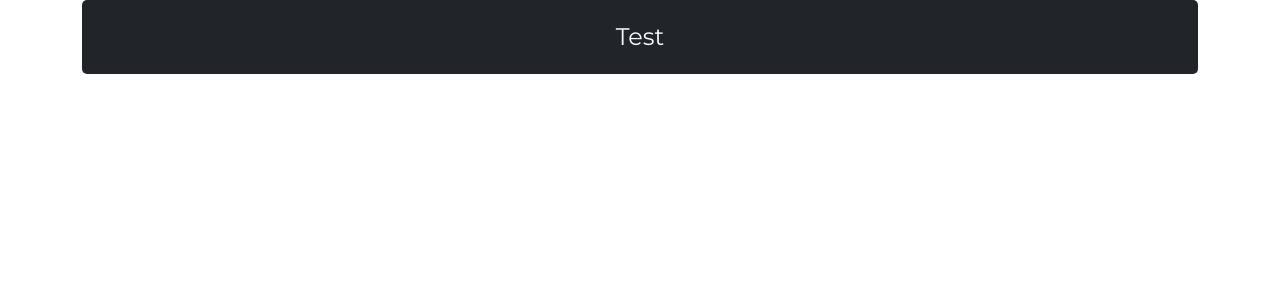
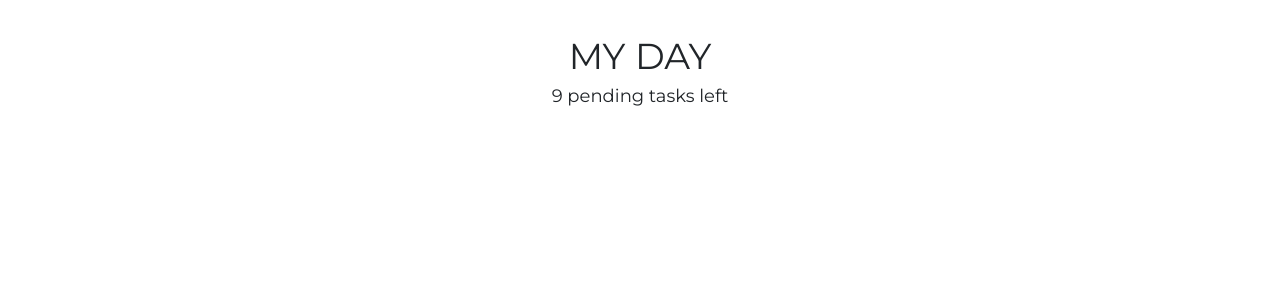
Before and after one commit to jordanmccollam/simple-todo, a React (Create React App) app in the folder client/: page / in a window 1280 px wide. Shown: the top 300 px of the page. Built offline with nearby package versions, Linux system fonts and the light colour scheme.

Commit message:
Finished heading component

```diff
--- a/client/src/App.js
+++ b/client/src/App.js
@@ -9,7 +9,7 @@ function App() {
       <Container>
         <Row>
           <Col>
-            <Heading filled >Test</Heading>
+            <Heading subtext={`9 pending tasks left`} >MY DAY</Heading>
           </Col>
         </Row>
       </Container>
--- a/client/src/components/Heading/Heading.js
+++ b/client/src/components/Heading/Heading.js
@@ -4,6 +4,7 @@ const Heading = (props) => {
     return (
         <div className={`heading ${props.filled ? 'heading-filled' : ''}`}>
             {props.children}
+            <div className='heading-subtext'>{props.subtext}</div>
         </div>
     )
 }
--- a/client/src/components/Heading/heading.scss
+++ b/client/src/components/Heading/heading.scss
@@ -1,6 +1,9 @@
 @import "../../app.scss";
+@import url('https://fonts.googleapis.com/css2?family=Karla:wght@200;300;400;700&family=Montserrat:wght@100;300;400;700&display=swap');
 
 .heading {
+    font-family: 'Montserrat', sans-serif;
+    font-size: $font-04;
     text-align: center;
     padding: $space-01 0;
     border-radius: $border-radius;
@@ -9,4 +12,8 @@
         background-color: $dark;
         color: $light;
     }
+
+    &-subtext {
+        font-size: $font-02;
+    }
 }
--- a/client/src/variables.scss
+++ b/client/src/variables.scss
@@ -1,5 +1,13 @@
 // SPACING
 $space-01: .8em;
+// -------
+
+// FONT SIZES
+$font-01: 12px;
+$font-02: 18px;
+$font-03: 24px;
+$font-04: 36px;
+$font-05: 42px;
 // -------
 
 // OTHER
```
Also changed, not shown: 1 other file (tests, documents, lock files or other folders).
